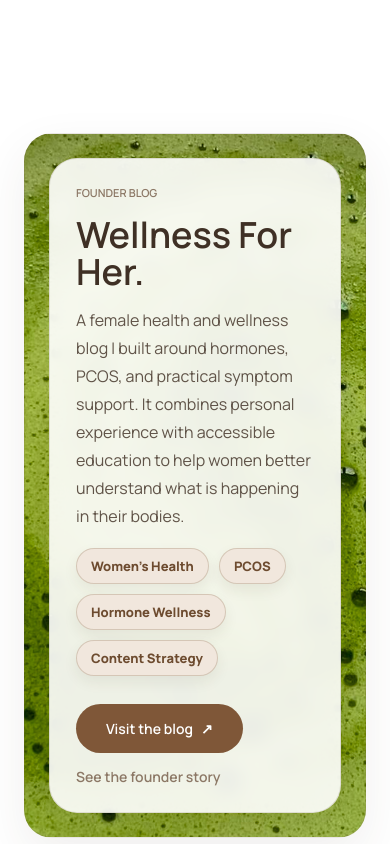
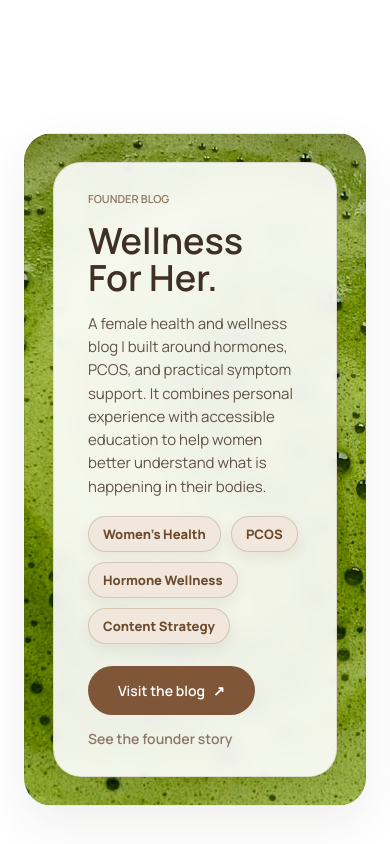
Before and after one commit to Jimenav123/Jimena-port, a website built with Vite: page index.html in a window 390 px wide. Shown: the part 2360-3204 px from the top of the page. Built offline with nearby package versions, Linux system fonts and the light colour scheme.

Commit message:
Tighten blog feature section

```diff
--- a/index.html
+++ b/index.html
@@ -316,8 +316,8 @@
       position: relative;
       display: flex;
       align-items: flex-end;
-      min-height: 560px;
-      padding: 40px;
+      min-height: 430px;
+      padding: 28px;
       border: 1px solid var(--border);
       border-radius: 28px;
       overflow: hidden;
@@ -328,8 +328,8 @@
     .blog-copy {
       position: relative;
       z-index: 2;
-      max-width: 560px;
-      padding: 34px 38px;
+      max-width: 720px;
+      padding: 28px 34px;
       border: 1px solid rgba(95,72,50,.14);
       border-radius: 28px;
       background: rgba(255,255,255,.9);
@@ -339,8 +339,8 @@
 
     .blog-text {
       margin-top: 16px;
-      font-size: 16px;
-      line-height: 1.75;
+      font-size: 15px;
+      line-height: 1.55;
       color: rgba(63,48,37,.82);
       letter-spacing: -.01em;
     }
@@ -349,7 +349,7 @@
       display: flex;
       flex-wrap: wrap;
       gap: 14px;
-      margin-top: 28px;
+      margin-top: 22px;
     }
 
     .blog-preview {
@@ -722,13 +722,13 @@
       .pimg { height: 320px; }
 
       .blog-shell {
-        min-height: 520px;
-        padding: 24px;
+        min-height: 390px;
+        padding: 22px;
       }
 
       .blog-copy {
         max-width: 100%;
-        padding: 26px;
+        padding: 22px;
       }
 
       .blog-preview {
@@ -785,7 +785,8 @@
     .pimg-logo-sub { font-size: clamp(14px, 1.2vw, 16px) !important; font-weight: 800 !important; letter-spacing: .11em !important; color: rgba(63,48,37,.72) !important; text-align: center !important; }
     .pimg-logo-whoop .pimg-logo-mark { font-family: "Arial Black", "Helvetica Neue", Arial, sans-serif !important; letter-spacing: .08em !important; color: #17120f !important; text-align: center !important; }
     .pimg-logo-oura .pimg-logo-mark, .pimg-logo-longevity .pimg-logo-mark { font-family: "Avenir Next", "Helvetica Neue", Arial, sans-serif !important; text-align: center !important; }
-    .blog-shell { background: url("images/matcha-bubbles-bg.jpg") center center/cover no-repeat !important; }
+    .blog-shell { min-height: 430px !important; padding: 28px !important; background: url("images/matcha-bubbles-bg.jpg") center center/cover no-repeat !important; }
+    .blog-copy { max-width: 720px !important; padding: 28px 34px !important; }
     .blog-copy { background: rgba(255,255,255,.9) !important; }
     .pcard .tags {
       gap: 10px !important;
```
